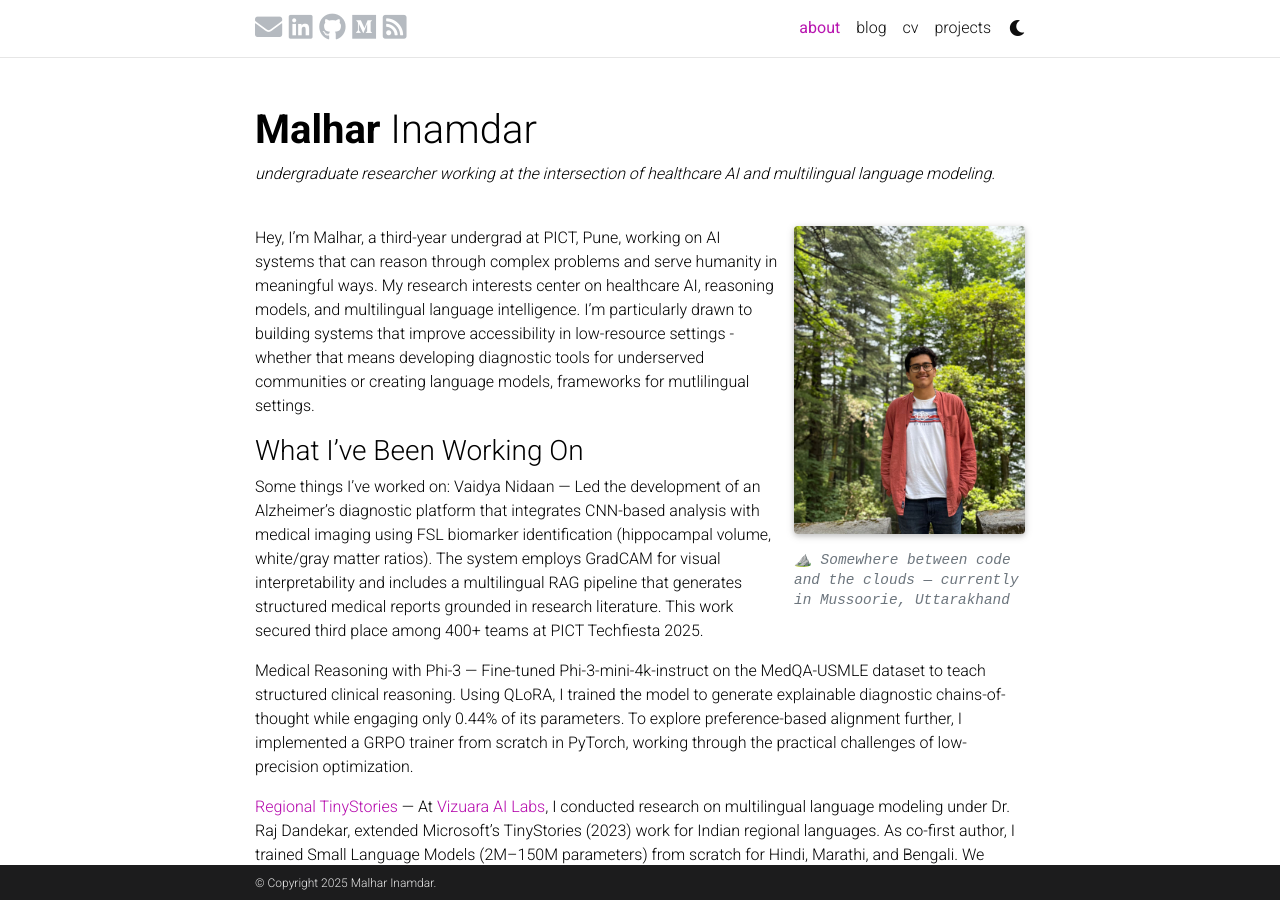
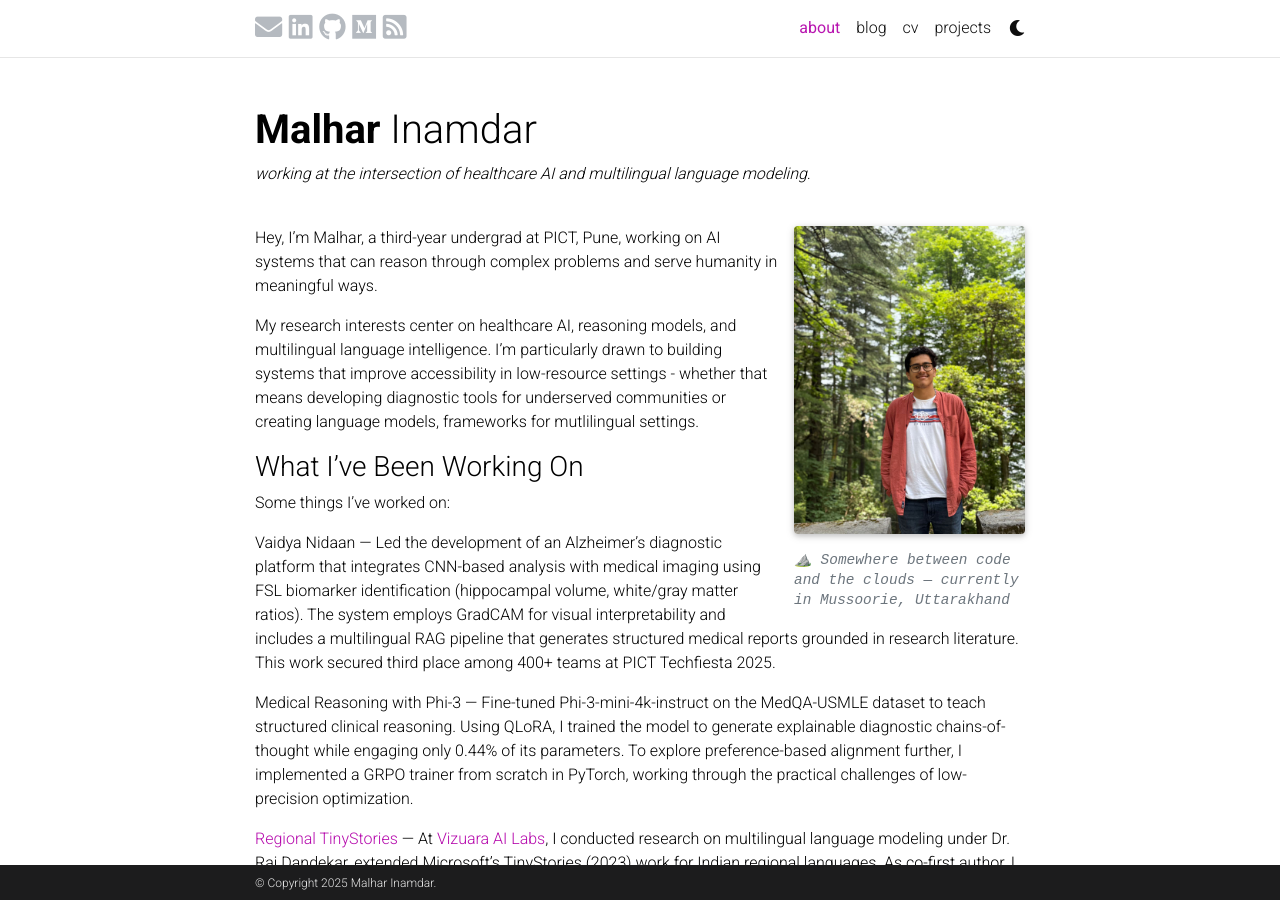
Before and after one commit to malharinamdar/malharinamdar.github.io, a Jekyll site: the page built from _pages/about.md, in a window 1280 px wide and 900 px high. Built offline with Jekyll 4.4.1, drawn with Linux system fonts in a browser that asks for light colours; full-size pictures stand in for the smaller copies a plugin makes; comment, search, counter and statistics services are not loaded; a style sheet for code colours, icons or effects is not loaded; some of the changed lines change nothing that is shown; some of the changed text lies outside the part shown.

Commit message:
Update about.md

```diff
--- a/_pages/about.md
+++ b/_pages/about.md
@@ -2,7 +2,7 @@
 layout: about
 title: about
 permalink: /
-description: undergraduate researcher working at the intersection of healthcare AI and multilingual language modeling.
+description: working at the intersection of healthcare AI and multilingual language modeling.
 profile:
   align: right
   image: malhar_prof_pic.jpeg
@@ -12,15 +12,17 @@
       ⛰️ Somewhere between code and the clouds — currently in Mussoorie, Uttarakhand
     </p>
 news: true
-selected_papers: true # Set this to true to show your publication
-social: true # Set this to true to show social icons
+selected_papers: false # Set this to true to show your publication
+social: false # Set this to true to show social icons
 ---
 
 Hey, I'm Malhar, a third-year undergrad at PICT, Pune, working on AI systems that can reason through complex problems and serve humanity in meaningful ways.
+
 My research interests center on healthcare AI, reasoning models, and multilingual language intelligence. I'm particularly drawn to building systems that improve accessibility in low-resource settings - whether that means developing diagnostic tools for underserved communities or creating language models, frameworks for mutlilingual settings.
 
 ### What I've Been Working On
 Some things I've worked on:
+
 Vaidya Nidaan — Led the development of an Alzheimer's diagnostic platform that integrates CNN-based analysis with medical imaging using FSL biomarker identification (hippocampal volume, white/gray matter ratios). The system employs GradCAM for visual interpretability and includes a multilingual RAG pipeline that generates structured medical reports grounded in research literature. This work secured third place among 400+ teams at PICT Techfiesta 2025.
 
 Medical Reasoning with Phi-3 — Fine-tuned Phi-3-mini-4k-instruct on the MedQA-USMLE dataset to teach structured clinical reasoning. Using QLoRA, I trained the model to generate explainable diagnostic chains-of-thought while engaging only 0.44% of its parameters. To explore preference-based alignment further, I implemented a GRPO trainer from scratch in PyTorch, working through the practical challenges of low-precision optimization.
```
